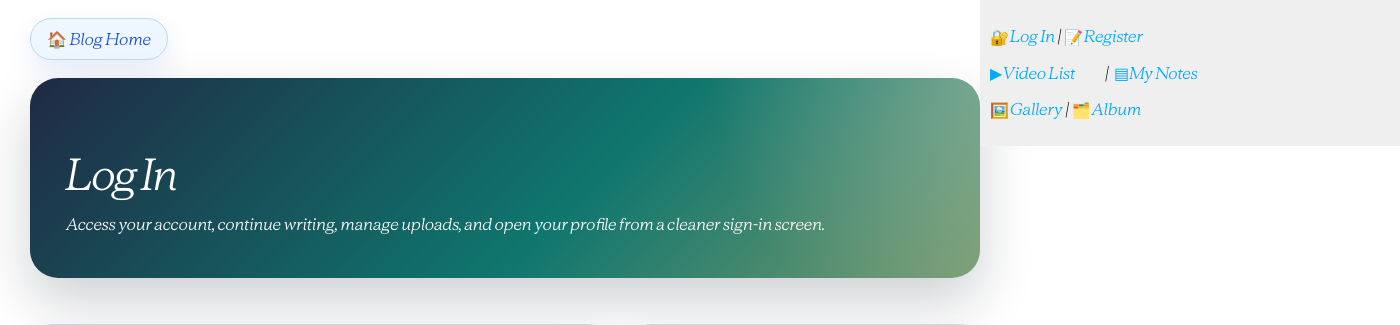
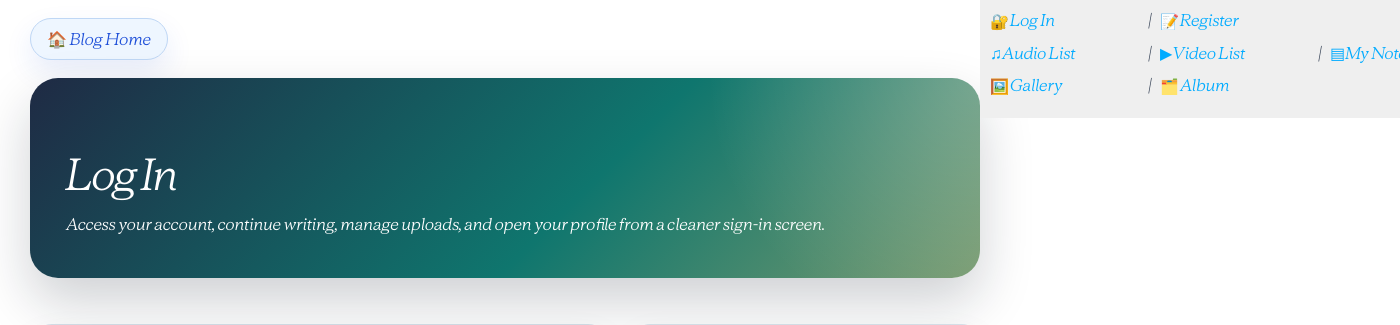
Before and after one commit to aaab0914/my_site_prod, a Django app: page /users/login/?next=/blog/audio/edit/1/ in a window 1400 px wide; the page is wider, and only the part inside the window is pictured. Shown: the top 325 px of that part. Run offline with Django 5.2, Linux system fonts and the light colour scheme; parts of the project's set-up code (start-up, migrations or seed data) failed here and were passed over.

Commit message:
fix: refresh blog layout and media navigation
Refresh the shared blog layout and related views for consistent navigation, permissions, operation-success links, dynamic list responses, explicit cache headers, current Redis template loading, and fresh uploaded content.

Validation and release notes: keep this commit limited to the listed files and preserve all existing public routes, permissions, data, and deployment assumptions. Run the relevant Django system checks and focused tests before release. Verify that the application imports cleanly under production settings, that Redis remains reachable, and that Docker Compose can rebuild the affected service without errors. After deployment, inspect the service health state, check representative anonymous and authenticated requests, and confirm that the public homepage returns HTTP 200. Review response headers for dynamic HTML, immutable static assets, and protected media separately. This change must remain compatible with the current PostgreSQL database, Redis volume, host Nginx proxy, Gunicorn process, Celery services, and persistent media and log mounts. Do not flush unrelated Redis keys, delete user content, or introduce an unreviewed schema migration.

```diff
--- a/blog/templates/blog/base.html
+++ b/blog/templates/blog/base.html
@@ -139,6 +139,14 @@
     }
     .sidebar-nav-row .sidebar-separator { width: 14px; text-align: center; }
     .sidebar-nav-row a { white-space: nowrap; }
+    .sidebar-guest .sidebar-nav-row {
+        grid-template-columns: 150px 20px 150px 20px 150px;
+        margin: 0 0 12px;
+    }
+    .sidebar-guest .sidebar-nav-row .sidebar-separator {
+        width: 20px;
+        color: #344054;
+    }
 
     #sidebar {
         position: relative;
@@ -256,19 +264,23 @@
                     </ul>
                 {% endif %}
             {% else %}
-                <p>
-                    <a href="{% url 'users:login' %}"><span class="sidebar-inline-icon">🔐</span>Log In</a> |
+                <div class="sidebar-guest">
+                <p class="sidebar-nav-row sidebar-nav-row-3">
+                    <a href="{% url 'users:login' %}"><span class="sidebar-inline-icon">🔐</span>Log In</a><span class="sidebar-separator">|</span>
                     <a href="{% url 'users:register' %}"><span class="sidebar-inline-icon">📝</span>Register</a>
                 </p>
-                <p class="sidebar-nav-row">
+                <p class="sidebar-nav-row sidebar-nav-row-3">
+                    <a href="{% url 'blog:audio_list' %}"><span class="sidebar-nav-icon"
+      aria-hidden="true">♫</span>Audio List</a><span class="sidebar-separator">|</span>
                     <a href="{% url 'blog:video_list' %}"><span class="sidebar-nav-icon" aria-hidden="true">▶</span>Video List</a><span class="sidebar-separator">|</span>
                     <a href="{% url 'blog:note_list' %}"><span class="sidebar-nav-icon"
       aria-hidden="true">▤</span>My Notes</a>
                 </p>
-                <p>
-                    <a href="{% url 'blog:images:gallery_list' %}"><span class="sidebar-inline-icon">🖼️</span>Gallery</a> |
+                <p class="sidebar-nav-row sidebar-nav-row-3">
+                    <a href="{% url 'blog:images:gallery_list' %}"><span class="sidebar-inline-icon">🖼️</span>Gallery</a><span class="sidebar-separator">|</span>
                     <a href="{% url 'blog:images:album_list' %}"><span class="sidebar-inline-icon">🗂️</span>Album</a>
                 </p>
+                </div>
             {% endif %}
         </div>
     </body>
```
Also changed, not shown: blog/views.py (+5 -2 lines).
